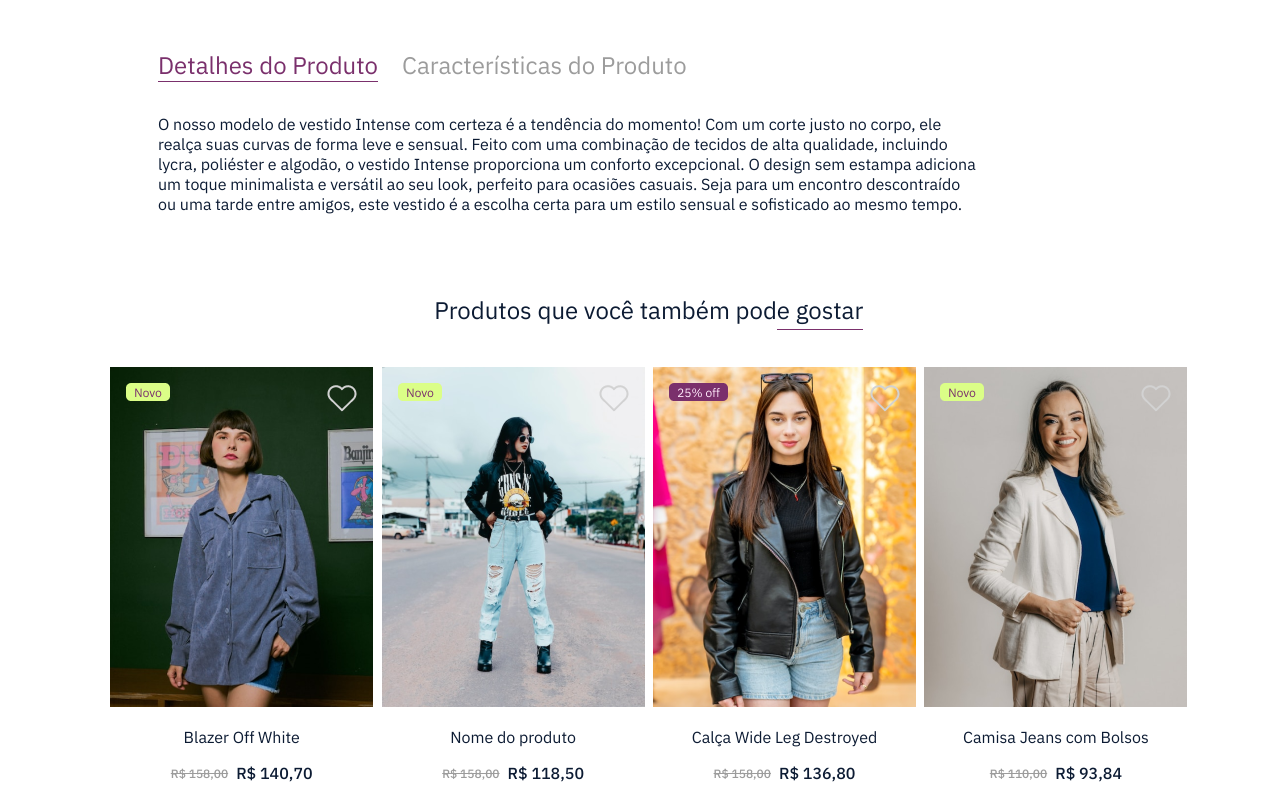
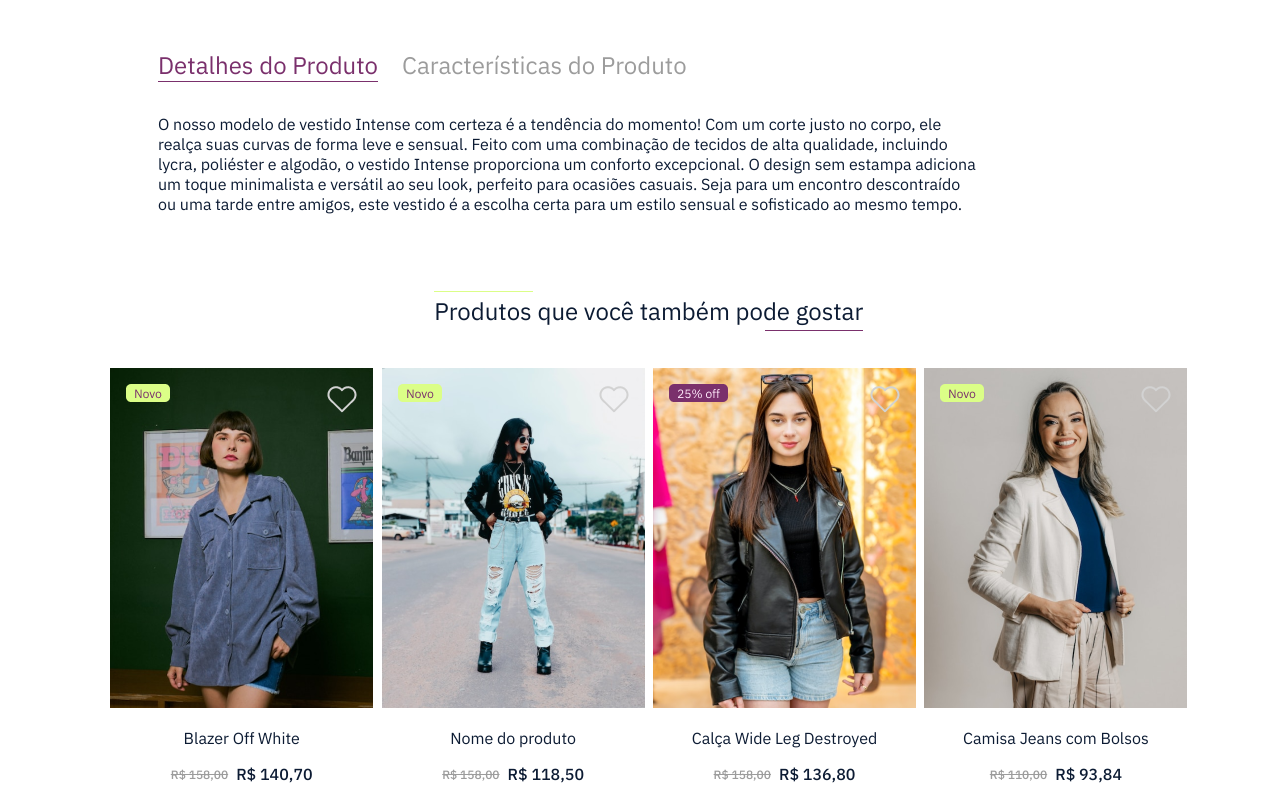
Before and after one commit to aliceanicio/pandanjo, an Angular app in the folder projeto/: page / in a window 1280 px wide. Shown: the part 903-1703 px from the top of the page. Built offline with nearby package versions, Linux system fonts and the light colour scheme.

Commit message:
fix: correção de layout

```diff
--- a/projeto/src/app/components/carousel-item/carousel-item.component.css
+++ b/projeto/src/app/components/carousel-item/carousel-item.component.css
@@ -5,14 +5,24 @@
   width: fit-content;
 }
 
+.title::before {
+  border-top: 1px solid #dbfe87;
+  position: relative;
+  bottom: 10%;
+  right: 0%;
+  content: "";
+  display: block;
+  width: 23%;
+}
+
 .title::after {
   border-bottom: 1px solid #7a306c;
   position: relative;
   top: 10%;
-  right: -80%;
+  right: -77%;
   content: "";
   display: block;
-  width: 20%;
+  width: 23%;
 }
 
 .other-products {
```
